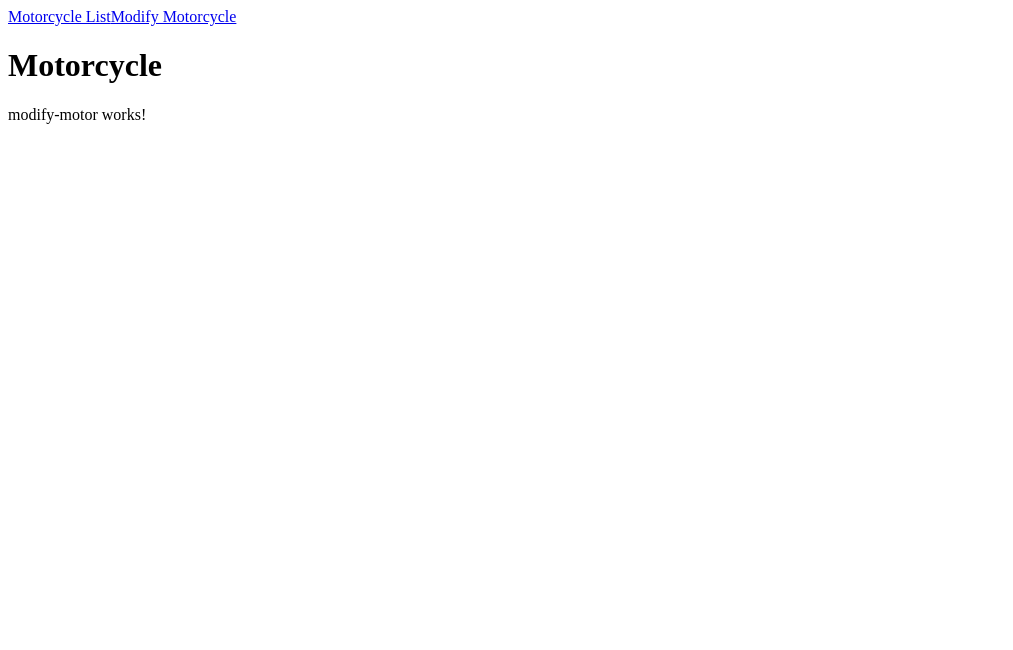
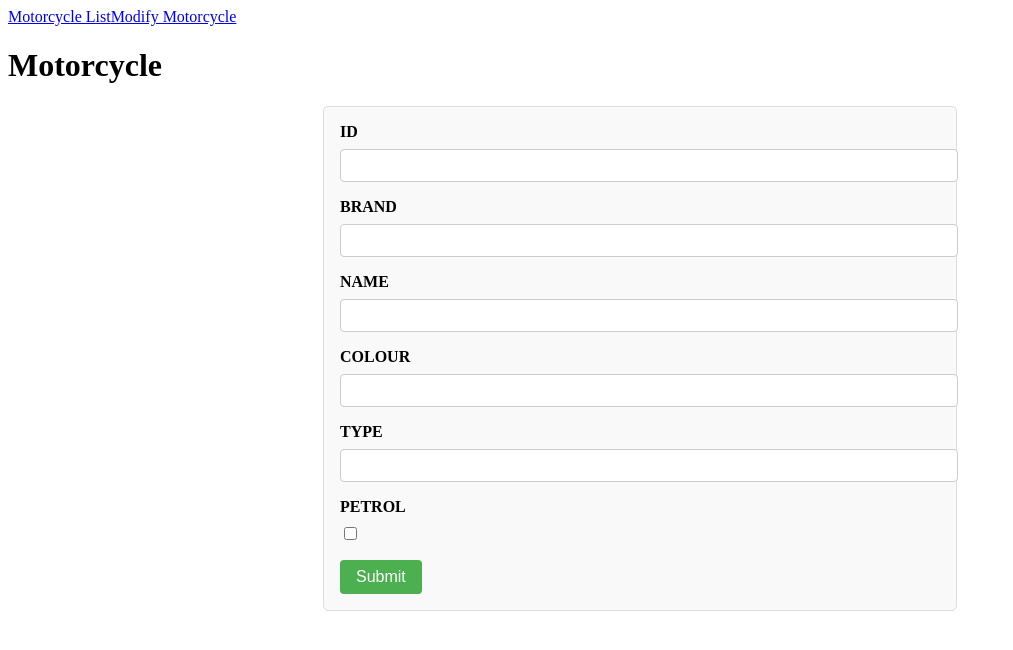
Before and after one commit to Sujalk4550/Sujal_Kapadiya_Learning_Angular, an Angular app: page /modify-motorcycle in a window 1280 px wide. Shown: the top 650 px of the page, without its empty margins (0-1013 px from the left). Built offline with nearby package versions, Linux system fonts and the light colour scheme.

Commit message:
Completed step 3,4 and 5 in assignment 6

```diff
--- a/src/app/modify-motor/modify-motor.component.css
+++ b/src/app/modify-motor/modify-motor.component.css
@@ -0,0 +1,62 @@
+
+form {
+  max-width: 600px;
+  margin: 0 auto;
+  padding: 1rem;
+  border: 1px solid #ddd;
+  border-radius: 5px;
+  background-color: #f9f9f9;
+}
+
+.form-group {
+  margin-bottom: 1rem;
+}
+
+label {
+  display: block;
+  font-weight: bold;
+  margin-bottom: 0.5rem;
+}
+
+input[type="text"],
+input[type="number"],
+input[type="checkbox"] {
+  width: 100%;
+  padding: 0.5rem;
+  border: 1px solid #ccc;
+  border-radius: 4px;
+}
+
+input[type="checkbox"] {
+  width: auto;
+  margin-right: 0.5rem;
+}
+
+button {
+  padding: 0.5rem 1rem;
+  margin-right: 0.5rem;
+  border: none;
+  border-radius: 4px;
+  cursor: pointer;
+  font-size: 1rem;
+}
+
+button[type="submit"] {
+  background-color: #4CAF50;
+  color: white;
+}
+
+button[type="button"] {
+  background-color: #007BFF;
+  color: white;
+}
+
+button[type="button"]:last-of-type {
+  background-color: #DC3545;
+}
+
+/* Optional: Style for invalid form state */
+.invalid-form-message {
+  color: red;
+  font-weight: bold;
+}
--- a/src/app/modify-motor/modify-motor.component.html
+++ b/src/app/modify-motor/modify-motor.component.html
@@ -1 +1,37 @@
-<p>modify-motor works!</p>
+
+<form [formGroup]="motorcycleForm" (ngSubmit)="onSubmit()">
+  <div class="form-group">
+    <label for="id">ID</label>
+    <input type="number" id="id" formControlName="id" />
+  </div>
+
+  <div class="form-group">
+    <label for="brand">BRAND</label>
+    <input type="text" id="brand" formControlName="brand" />
+  </div>
+
+  <div class="form-group">
+    <label for="name">NAME</label>
+    <input type="text" id="name" formControlName="name" />
+  </div>
+
+  <div class="form-group">
+    <label for="colour">COLOUR</label>
+    <input type="text" id="colour" formControlName="colour" />
+  </div>
+
+  <div class="form-group">
+    <label for="type">TYPE</label>
+    <input type="text" id="type" formControlName="type" />
+  </div>
+
+  <div class="form-group">
+    <label for="petrol">PETROL</label>
+    <input type="checkbox" id="petrol" formControlName="petrol" />
+  </div>
+
+
+  <button type="submit">Submit</button>
+
+
+</form>
--- a/src/app/modify-motor/modify-motor.component.ts
+++ b/src/app/modify-motor/modify-motor.component.ts
@@ -1,12 +1,72 @@
-import { Component } from '@angular/core';
+import {Component, OnInit} from '@angular/core';
+import {FormBuilder, FormGroup, FormsModule, ReactiveFormsModule, Validators} from "@angular/forms";
+import {ActivatedRoute, Router} from "@angular/router";
+import {MotorcycleService} from "../Services/motorcycle.service";
+import {Motorcycle} from "../../Shared/models/motorcycle";
+import {NgIf} from "@angular/common";
+
 
 @Component({
   selector: 'app-modify-motor',
   standalone: true,
-  imports: [],
+  imports: [
+    ReactiveFormsModule,
+    FormsModule,
+    NgIf
+  ],
   templateUrl: './modify-motor.component.html',
   styleUrl: './modify-motor.component.css'
 })
-export class ModifyMotorComponent {
+export class ModifyMotorComponent implements OnInit{
 
+  motorcycleForm : FormGroup;
+  motorcycle : Motorcycle| undefined;
+
+  constructor(
+    private fb: FormBuilder,
+    private route :ActivatedRoute,
+    private motorcycleService : MotorcycleService,
+    private router : Router
+  ) {
+    this.motorcycleForm = this.fb.group({
+      id: ['',Validators.required],
+      brand :['',Validators.required],
+      name :['',Validators.required],
+      colour :['',Validators.required],
+      type :['',Validators.required],
+      petrol : [false],
+    });
+  }
+  ngOnInit(): void {
+    const id = this.route.snapshot.paramMap.get('id');
+    if (id) {
+      this.motorcycleService.getMotorcycleById(+id).subscribe(motorcycle => {
+        if (motorcycle) {
+          this.motorcycle = motorcycle;
+
+          this.motorcycleForm.patchValue(motorcycle);
+
+        }
+      });
+    }
+
+  }
+
+
+  onSubmit():void{
+    const motorcycle : Motorcycle = this.motorcycleForm.value;
+
+    if(motorcycle.id){
+      this.motorcycleService.updateMotorcycle(motorcycle);
+    }else {
+      const newId = this.motorcycleService.generateNewId();
+      motorcycle.id= newId;
+      this.motorcycleService.addMotorcycle(motorcycle);
+    }
+    this.router.navigate(['/motorcycle']);
+  }
+
+  navigateToMotorcycleList(): void{
+    this.router.navigate(['/motorcycle']);
+  }
 }
--- a/src/app/motorcyle-list/motorcycle-list.component.html
+++ b/src/app/motorcyle-list/motorcycle-list.component.html
@@ -19,6 +19,8 @@
       <td>{{motorcycle.colour}}</td>
       <td>{{motorcycle.type}}</td>
       <td>{{motorcycle.petrol}}</td>
+      <button type="button" (click)="delete(motorcycle.id)">DELETE</button>
+      <button type="button" (click)="update()">EDIT</button>
     </tr>
     </tbody>
   </table>
```
